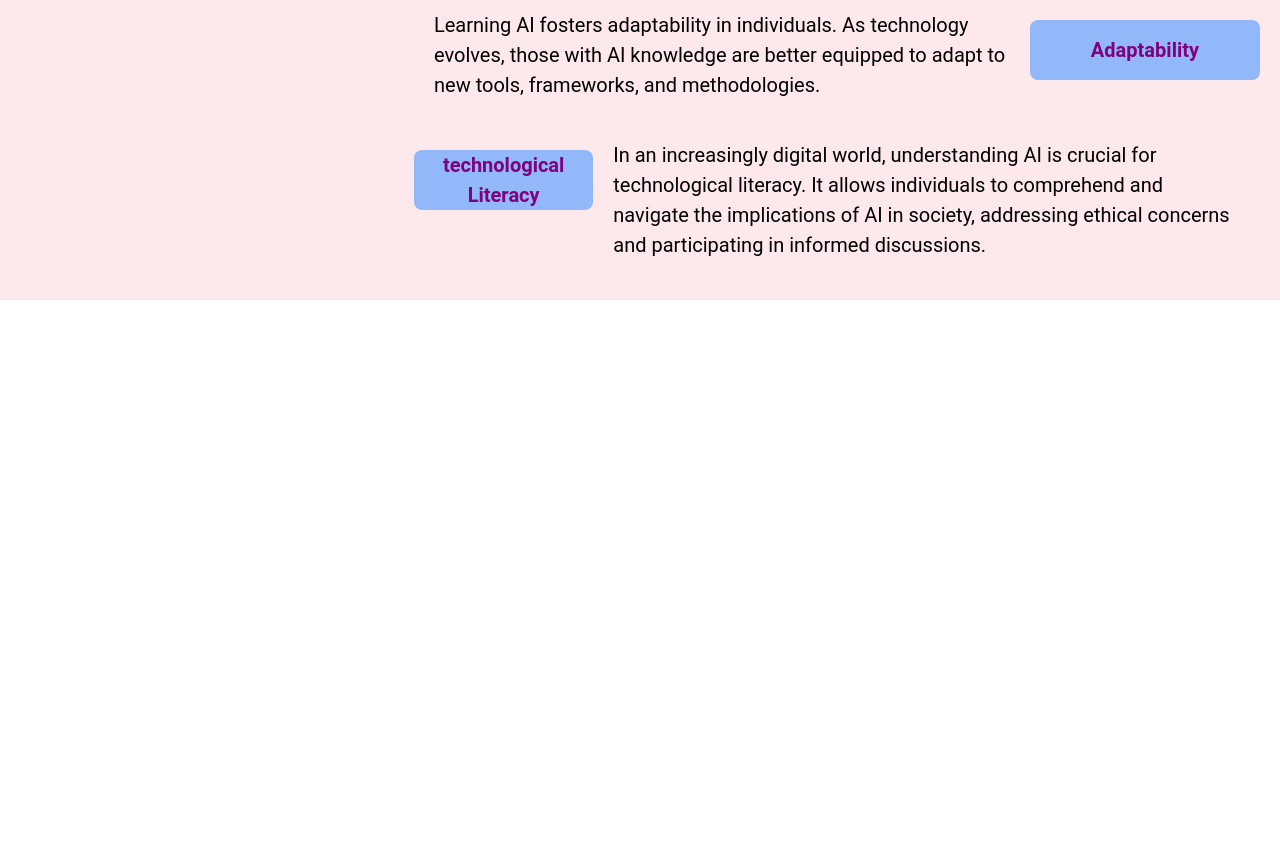
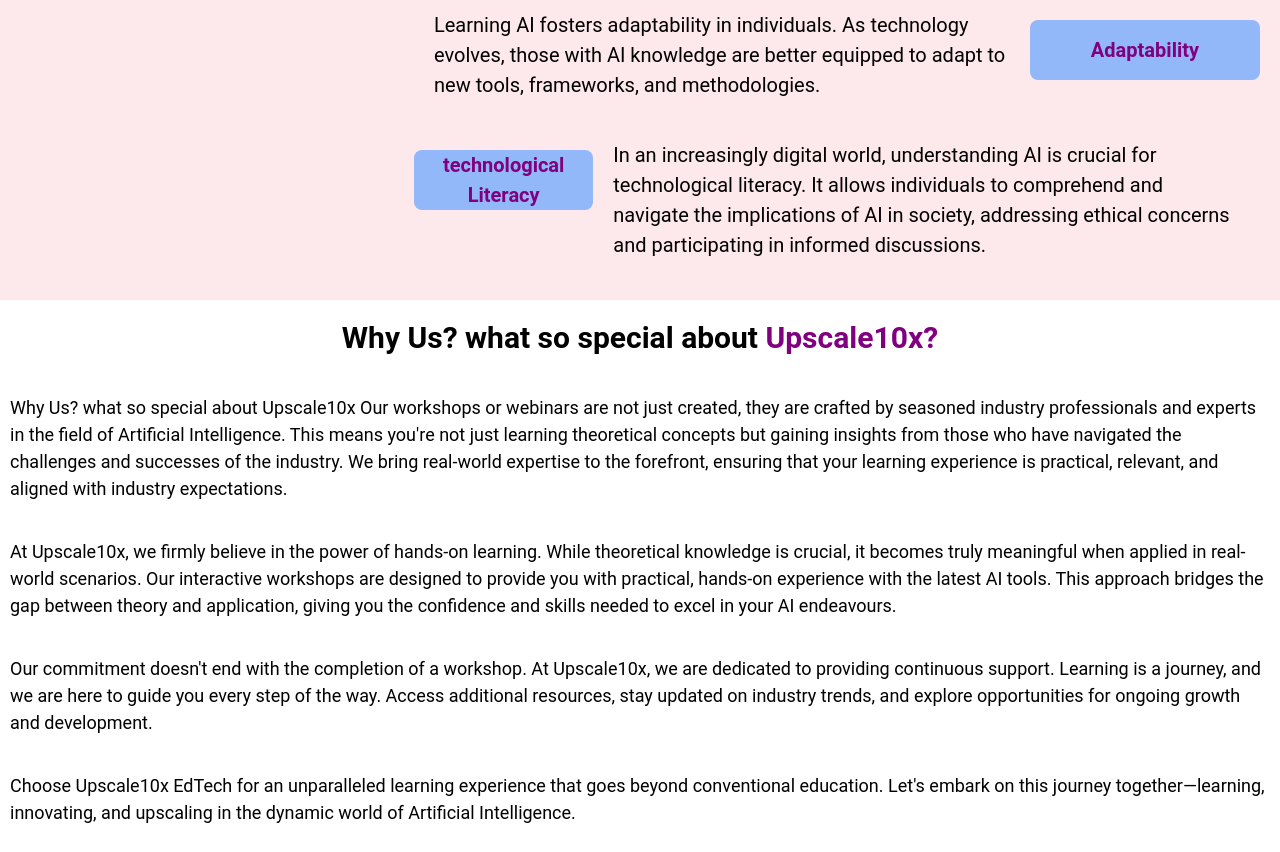
Before and after one commit to rsneha1998/upscale10x, a plain HTML site: page index.html in a window 1280 px wide. Shown: the part 2070-2922 px from the top of the page. Before the commit the page ends 2370 px from the top, so only its background shows below. Drawn offline with nearby package versions, Linux system fonts and the light colour scheme.

Commit message:
added section

```diff
--- a/index.css
+++ b/index.css
@@ -132,3 +132,12 @@
 .text{
   padding:20px;
 }
+.why{
+  background-color: white;
+}
+.description{
+  font-family:roboto;
+  font-size:18px;
+  color:black;
+  padding:10px;
+}
--- a/index.html
+++ b/index.html
@@ -84,6 +84,20 @@
 </div>
 </div>
 </div>
+</div>
+<div class="section whyus">
+<div class="why">
+    <h1 class="head">Why Us? what so special about<span style="color:purple";> Upscale10x?</span> </h1>
+<div class="content-container">
+    <p class="description"> Why Us? what so special about Upscale10x Our workshops or webinars are not just created, they are crafted by seasoned industry professionals and experts in the field of Artificial Intelligence. This means you're not just learning theoretical concepts but gaining insights from those who have navigated the challenges and successes of the industry. We bring real-world expertise to the forefront, ensuring that your learning experience is practical, relevant, and aligned with industry expectations.</p>
+    <p class="description">At Upscale10x, we firmly believe in the power of hands-on learning. While theoretical knowledge is crucial, it becomes truly meaningful when applied in real-world scenarios. Our interactive workshops are designed to provide you with practical, hands-on experience with the latest AI tools. This approach bridges the gap between theory and application, giving you the confidence and skills needed to excel in your AI endeavours. </p>
+    <p class="description">Our commitment doesn't end with the completion of a workshop. At Upscale10x, we are dedicated to providing continuous support. Learning is a journey, and we are here to guide you every step of the way. Access additional resources, stay updated on industry trends, and explore opportunities for ongoing growth and development.</p>
+    <p class="description">Choose Upscale10x EdTech for an unparalleled learning experience that goes beyond conventional education. Let's embark on this journey together—learning, innovating, and upscaling in the dynamic world of Artificial Intelligence.</p>
+    </div>
+    </div>
+
+
+
 
 
 </div>
```
